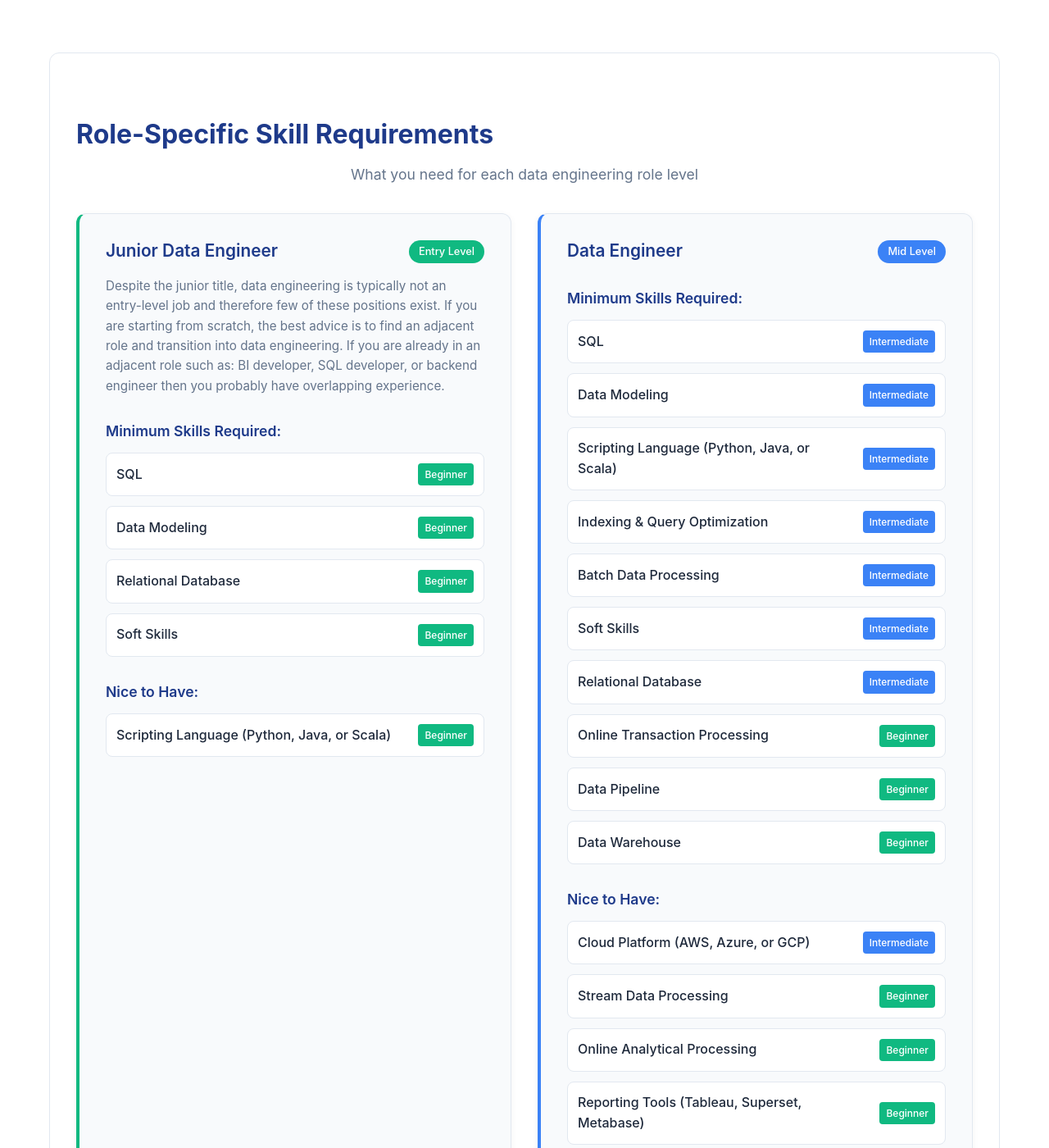
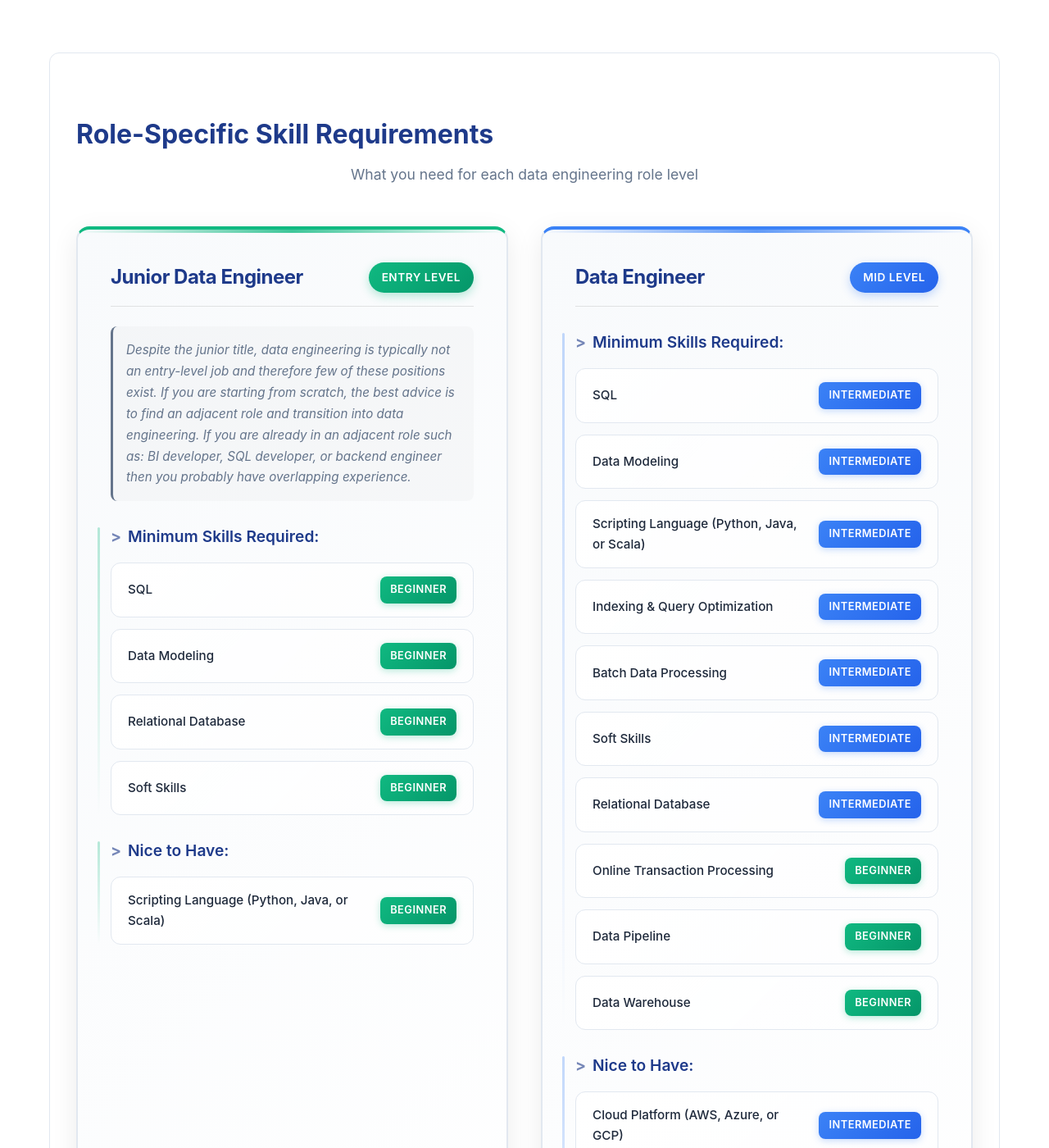
Before and after one commit to eerla/data-engineering-blog, a Jekyll site: the page built from skills.md, in a window 1280 px wide and 1400 px high, scrolled down 2309 px. Shown: the whole window at 82% size. Built offline with Jekyll 4.4.1, drawn with Linux system fonts in a browser that asks for light colours.

Commit message:
Update style.css

```diff
--- a/assets/css/style.css
+++ b/assets/css/style.css
@@ -538,203 +538,378 @@ pre code {
   margin-top: 2rem;
 }
 
-/* Role-Specific Requirements Styles */
+/* Enhanced Role-Specific Requirements Styles */
 .role-requirements {
   display: grid;
-  grid-template-columns: repeat(auto-fit, minmax(350px, 1fr));
-  gap: 2rem;
-  margin-top: 2rem;
+  grid-template-columns: repeat(auto-fit, minmax(400px, 1fr));
+  gap: 2.5rem;
+  margin-top: 3rem;
+  position: relative;
 }
 
 .role-card {
-  background: var(--background-light);
-  border-radius: 12px;
-  padding: 2rem;
-  border: 1px solid var(--border-color);
-  box-shadow: 0 2px 8px rgba(0, 0, 0, 0.05);
-  transition: transform 0.2s ease, box-shadow 0.2s ease;
+  background: linear-gradient(135deg, var(--background-light) 0%, var(--background) 100%);
+  border-radius: 16px;
+  padding: 2.5rem;
+  border: 2px solid var(--border-color);
+  box-shadow: 0 8px 32px rgba(0, 0, 0, 0.08);
+  transition: all 0.3s cubic-bezier(0.4, 0, 0.2, 1);
+  position: relative;
+  overflow: hidden;
+}
+
+.role-card::before {
+  content: '';
+  position: absolute;
+  top: 0;
+  left: 0;
+  right: 0;
+  height: 4px;
+  background: linear-gradient(90deg, transparent, currentColor, transparent);
+  opacity: 0.8;
 }
 
 .role-card:hover {
-  transform: translateY(-2px);
-  box-shadow: 0 4px 16px rgba(0, 0, 0, 0.1);
+  transform: translateY(-8px) scale(1.02);
+  box-shadow: 0 20px 40px rgba(0, 0, 0, 0.12);
+  border-color: transparent;
 }
 
 .role-card.junior {
-  border-left: 4px solid #10b981;
+  border-top: 4px solid #10b981;
+  color: #10b981;
+}
+
+.role-card.junior::before {
+  background: linear-gradient(90deg, transparent, #10b981, transparent);
 }
 
 .role-card.mid {
-  border-left: 4px solid #3b82f6;
+  border-top: 4px solid #3b82f6;
+  color: #3b82f6;
+}
+
+.role-card.mid::before {
+  background: linear-gradient(90deg, transparent, #3b82f6, transparent);
 }
 
 .role-card.senior {
-  border-left: 4px solid #8b5cf6;
+  border-top: 4px solid #8b5cf6;
+  color: #8b5cf6;
+}
+
+.role-card.senior::before {
+  background: linear-gradient(90deg, transparent, #8b5cf6, transparent);
 }
 
 .role-header {
   display: flex;
   justify-content: space-between;
   align-items: center;
-  margin-bottom: 1rem;
+  margin-bottom: 1.5rem;
+  padding-bottom: 1rem;
+  border-bottom: 1px solid rgba(0, 0, 0, 0.1);
 }
 
 .role-header h3 {
   color: var(--primary-color);
   margin: 0;
-  font-size: 1.3rem;
+  font-size: 1.5rem;
+  font-weight: 700;
+  letter-spacing: -0.5px;
+}
+
+.role-badge {
+  padding: 0.5rem 1rem;
+  border-radius: 25px;
+  font-size: 0.85rem;
   font-weight: 600;
-}
-
-.role-badge {
-  padding: 0.25rem 0.75rem;
-  border-radius: 20px;
-  font-size: 0.8rem;
-  font-weight: 500;
   color: white;
+  text-transform: uppercase;
+  letter-spacing: 0.5px;
+  box-shadow: 0 4px 12px rgba(0, 0, 0, 0.15);
+  position: relative;
+  z-index: 1;
 }
 
 .role-badge.junior {
-  background: #10b981;
+  background: linear-gradient(135deg, #10b981, #059669);
+  box-shadow: 0 4px 12px rgba(16, 185, 129, 0.3);
 }
 
 .role-badge.mid {
-  background: #3b82f6;
+  background: linear-gradient(135deg, #3b82f6, #2563eb);
+  box-shadow: 0 4px 12px rgba(59, 130, 246, 0.3);
 }
 
 .role-badge.senior {
-  background: #8b5cf6;
+  background: linear-gradient(135deg, #8b5cf6, #7c3aed);
+  box-shadow: 0 4px 12px rgba(139, 92, 246, 0.3);
 }
 
 .role-description {
   color: var(--text-light);
-  line-height: 1.6;
-  margin-bottom: 1.5rem;
+  line-height: 1.7;
+  margin-bottom: 2rem;
   font-size: 0.95rem;
+  font-style: italic;
+  padding: 1rem;
+  background: rgba(0, 0, 0, 0.02);
+  border-radius: 8px;
+  border-left: 3px solid currentColor;
 }
 
 .skill-requirements {
-  margin-top: 1.5rem;
+  margin-top: 2rem;
 }
 
 .requirement-group {
-  margin-bottom: 1.5rem;
+  margin-bottom: 2rem;
+  position: relative;
+}
+
+.requirement-group::before {
+  content: '';
+  position: absolute;
+  left: -1rem;
+  top: 0;
+  bottom: 0;
+  width: 3px;
+  background: linear-gradient(180deg, currentColor, transparent);
+  opacity: 0.3;
+  border-radius: 2px;
 }
 
 .requirement-group h4 {
   color: var(--primary-color);
-  margin-bottom: 1rem;
-  font-size: 1.1rem;
+  margin-bottom: 1.25rem;
+  font-size: 1.2rem;
   font-weight: 600;
+  display: flex;
+  align-items: center;
+  gap: 0.5rem;
+}
+
+.requirement-group h4::before {
+  content: '>';
+  color: currentColor;
+  font-weight: 700;
+  opacity: 0.6;
 }
 
 .skill-list {
   display: flex;
   flex-direction: column;
-  gap: 0.75rem;
+  gap: 0.875rem;
 }
 
 .skill-item {
   display: flex;
   justify-content: space-between;
   align-items: center;
-  padding: 0.75rem;
-  background: var(--background);
-  border-radius: 8px;
-  border: 1px solid var(--border-color);
-  transition: background-color 0.2s ease;
+  padding: 1rem 1.25rem;
+  background: linear-gradient(135deg, var(--background) 0%, rgba(255, 255, 255, 0.5) 100%);
+  border-radius: 12px;
+  border: 1px solid var(--border-color);
+  transition: all 0.3s cubic-bezier(0.4, 0, 0.2, 1);
+  position: relative;
+  overflow: hidden;
+}
+
+.skill-item::before {
+  content: '';
+  position: absolute;
+  top: 0;
+  left: -100%;
+  width: 100%;
+  height: 100%;
+  background: linear-gradient(90deg, transparent, rgba(255, 255, 255, 0.2), transparent);
+  transition: left 0.5s ease;
 }
 
 .skill-item:hover {
-  background: var(--hover-color);
+  transform: translateX(8px);
+  box-shadow: 0 8px 24px rgba(0, 0, 0, 0.1);
+  border-color: currentColor;
+}
+
+.skill-item:hover::before {
+  left: 100%;
 }
 
 .skill-name {
   font-weight: 500;
   color: var(--text-color);
   flex: 1;
+  font-size: 0.95rem;
+  position: relative;
+  z-index: 1;
 }
 
 .skill-level-badge {
-  padding: 0.25rem 0.5rem;
-  border-radius: 4px;
-  font-size: 0.75rem;
-  font-weight: 500;
+  padding: 0.375rem 0.75rem;
+  border-radius: 8px;
+  font-size: 0.8rem;
+  font-weight: 600;
   color: white;
   margin-left: 1rem;
+  text-transform: uppercase;
+  letter-spacing: 0.5px;
+  box-shadow: 0 2px 8px rgba(0, 0, 0, 0.15);
+  position: relative;
+  z-index: 1;
 }
 
 .skill-level-badge.beginner {
-  background: #10b981;
+  background: linear-gradient(135deg, #10b981, #059669);
+  box-shadow: 0 2px 8px rgba(16, 185, 129, 0.3);
 }
 
 .skill-level-badge.intermediate {
-  background: #3b82f6;
+  background: linear-gradient(135deg, #3b82f6, #2563eb);
+  box-shadow: 0 2px 8px rgba(59, 130, 246, 0.3);
 }
 
 .skill-level-badge.advanced {
-  background: #8b5cf6;
+  background: linear-gradient(135deg, #8b5cf6, #7c3aed);
+  box-shadow: 0 2px 8px rgba(139, 92, 246, 0.3);
 }
 
 .skill-level-badge:contains('Intermediate/Advanced') {
   background: linear-gradient(135deg, #3b82f6, #8b5cf6);
-}
-
-/* Responsive Design for Role Requirements */
+  box-shadow: 0 2px 8px rgba(59, 130, 246, 0.3);
+}
+
+/* Enhanced Responsive Design for Role Requirements */
 @media (max-width: 768px) {
   .role-requirements {
     grid-template-columns: 1fr;
+    gap: 2rem;
+    margin-top: 2rem;
   }
 
   .role-card {
-    padding: 1.5rem;
+    padding: 2rem;
+    transform: none;
+  }
+
+  .role-card:hover {
+    transform: translateY(-4px);
   }
 
   .role-header {
     flex-direction: column;
     align-items: flex-start;
-    gap: 0.5rem;
+    gap: 0.75rem;
+    padding-bottom: 0.75rem;
   }
 
   .role-header h3 {
-    font-size: 1.2rem;
+    font-size: 1.3rem;
+  }
+
+  .role-badge {
+    align-self: flex-start;
+    font-size: 0.75rem;
+    padding: 0.4rem 0.8rem;
+  }
+
+  .role-description {
+    font-size: 0.9rem;
+    padding: 0.875rem;
+    margin-bottom: 1.5rem;
+  }
+
+  .requirement-group {
+    margin-bottom: 1.5rem;
+  }
+
+  .requirement-group::before {
+    display: none;
+  }
+
+  .requirement-group h4 {
+    font-size: 1.1rem;
+    margin-bottom: 1rem;
   }
 
   .skill-item {
     flex-direction: column;
     align-items: flex-start;
-    gap: 0.5rem;
+    gap: 0.75rem;
+    padding: 0.875rem;
+  }
+
+  .skill-item:hover {
+    transform: translateX(4px);
+  }
+
+  .skill-name {
+    font-size: 0.9rem;
   }
 
   .skill-level-badge {
     margin-left: 0;
     align-self: flex-end;
+    font-size: 0.75rem;
+    padding: 0.3rem 0.6rem;
   }
 }
 
 @media (max-width: 480px) {
+  .role-requirements {
+    gap: 1.5rem;
+    margin-top: 1.5rem;
+  }
+
   .role-card {
-    padding: 1rem;
+    padding: 1.5rem;
+  }
+
+  .role-card:hover {
+    transform: translateY(-2px);
   }
 
   .role-header h3 {
-    font-size: 1.1rem;
+    font-size: 1.2rem;
+  }
+
+  .role-badge {
+    font-size: 0.7rem;
+    padding: 0.35rem 0.7rem;
+  }
+
+  .role-description {
+    font-size: 0.85rem;
+    padding: 0.75rem;
+    margin-bottom: 1.25rem;
+  }
+
+  .requirement-group {
+    margin-bottom: 1.25rem;
   }
 
   .requirement-group h4 {
     font-size: 1rem;
+    margin-bottom: 0.875rem;
   }
 
   .skill-item {
-    padding: 0.5rem;
+    padding: 0.75rem;
+    gap: 0.5rem;
+  }
+
+  .skill-item:hover {
+    transform: translateX(2px);
   }
 
   .skill-name {
-    font-size: 0.9rem;
+    font-size: 0.85rem;
   }
 
   .skill-level-badge {
     font-size: 0.7rem;
+    padding: 0.25rem 0.5rem;
   }
 }
 
```
